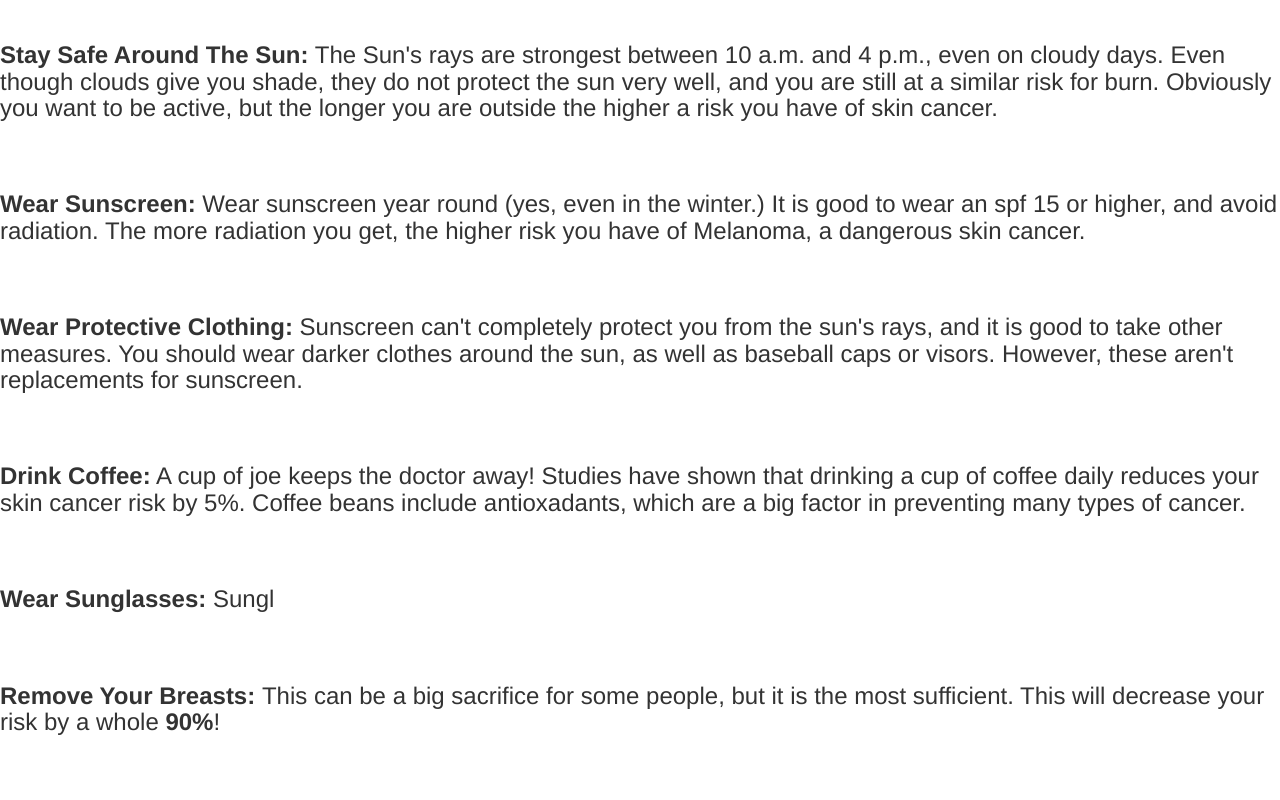
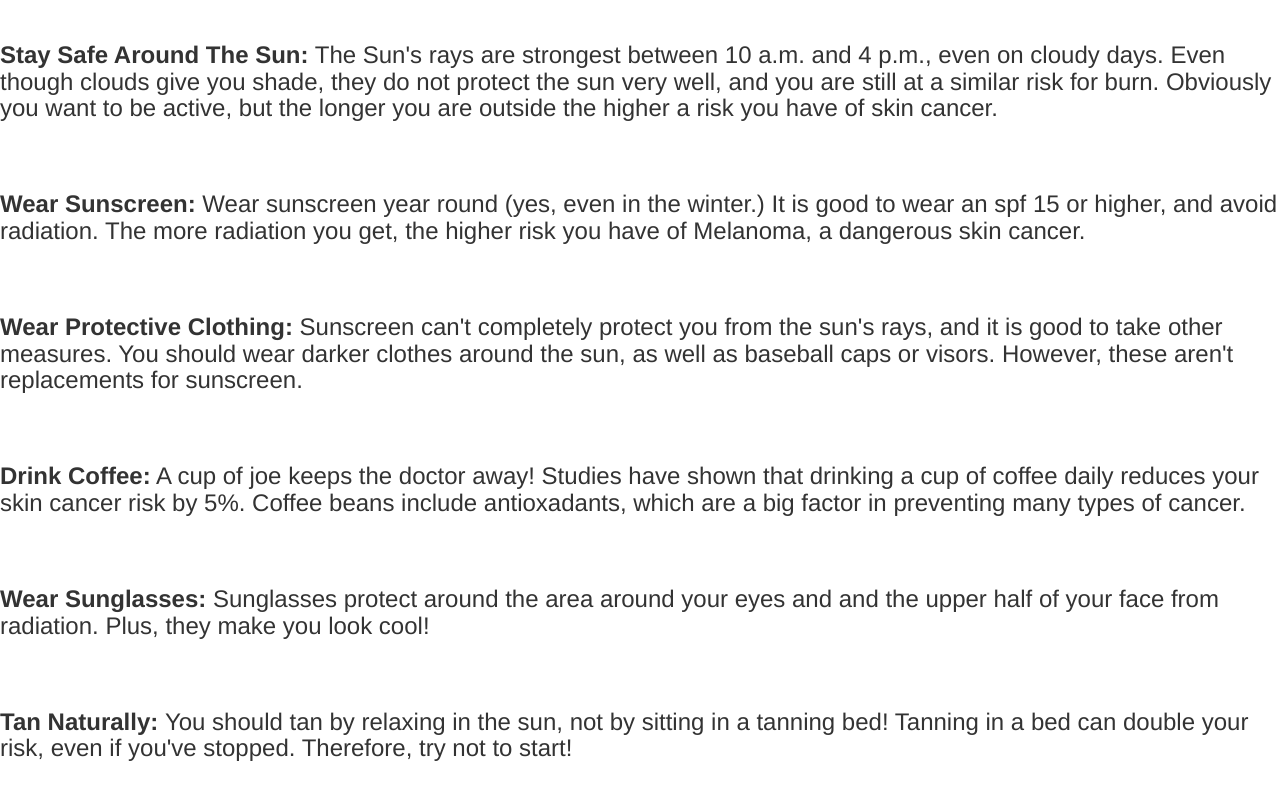
Before and after one commit to StopCancer/skincancer, a plain HTML site: page index.html in a window 1280 px wide. Shown: the part 405-1205 px from the top of the page. Drawn offline with nearby package versions, Linux system fonts and the light colour scheme.

Commit message:
Update index.html

```diff
--- a/index.html
+++ b/index.html
@@ -35,11 +35,11 @@ you want to be active, but the longer you are outside the higher a risk you have
  <p><h3><b>Drink Coffee:</b> A cup of joe keeps the doctor away! Studies have shown that drinking a cup of coffee daily reduces your skin cancer risk by 5%.
  Coffee beans include antioxadants, which are a big factor in preventing many types of cancer.</p></h3><br><br>
 
-  <p><h3><b>Wear Sunglasses:</b> Sungl
-  </p></h3><br><br>
+  <p><h3><b>Wear Sunglasses:</b> Sunglasses protect around the area around your eyes and and the upper half of your face
+  from radiation. Plus, they make you look cool! </p></h3><br><br>
 
-  <p><h3><b>Remove Your Breasts: </b> This can be a big sacrifice for some people, but it is the most sufficient. This will
-  decrease your risk by a whole <b>90%</b>!</p></h3><br><br>
+  <p><h3><b>Tan Naturally: </b> You should tan by relaxing in the sun, not by sitting in a tanning bed! Tanning in a bed can
+  double your risk, even if you've stopped. Therefore, try not to start!</p></h3><br><br>
 
 
 
```
